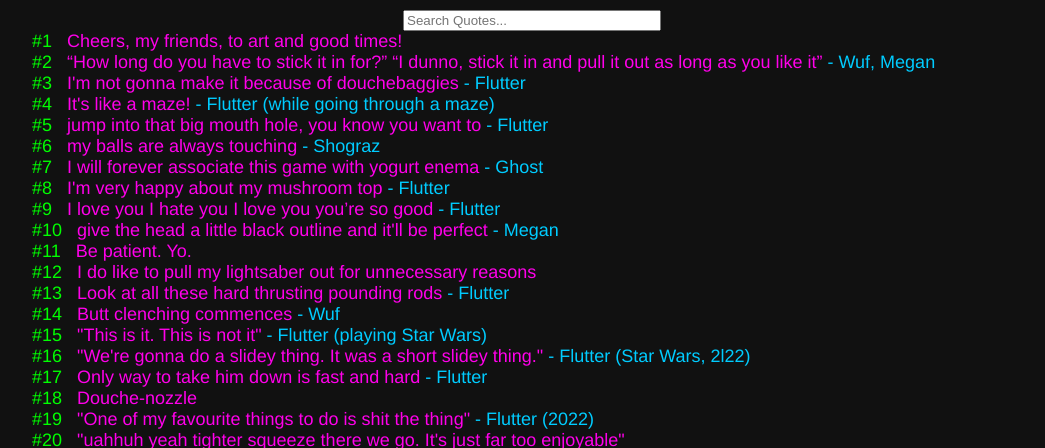
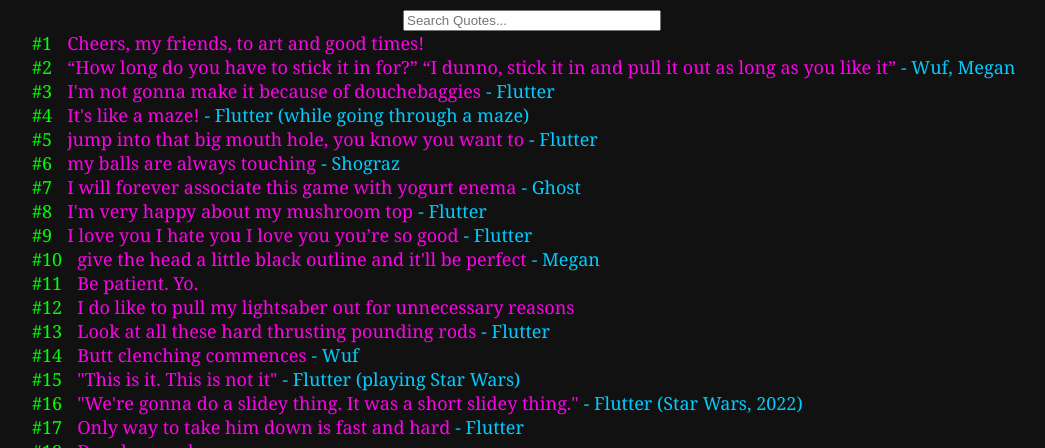
Before and after one commit to FlutterDye/FlutterSite, a plain HTML site: page quotes.html in a window 1280 px wide. Shown: the part 324-772 px from the top of the page, without its empty margins (129-1174 px from the left). Drawn offline with Linux system fonts and the light colour scheme.

Commit message:
changed font in css, corrected text in quotes

```diff
--- a/quotes.js
+++ b/quotes.js
@@ -77,7 +77,7 @@ const quotes = [
 	{
 		"quoteId" : 16,
 		"text" : "\"We're gonna do a slidey thing. It was a short slidey thing.\"",
-		"author" : "Flutter (Star Wars, 2l22)"
+		"author" : "Flutter (Star Wars, 2022)"
 	},
 	{
 		"quoteId" : 17,
--- a/site.css
+++ b/site.css
@@ -22,7 +22,7 @@ body {
     background-color: #111;
     margin-left: 50px;
     color: #ff00ea;
-    font-family: Helvetica, sans-serif
+    font-family: Cambria, Cochin, Georgia, Times, 'Times New Roman', serif
 }
 input {
     width: 250px;
```
